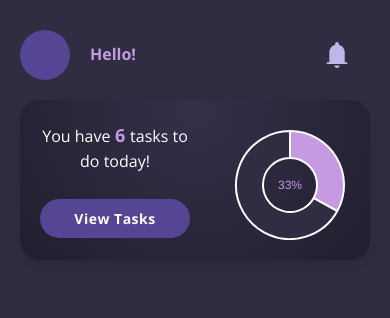
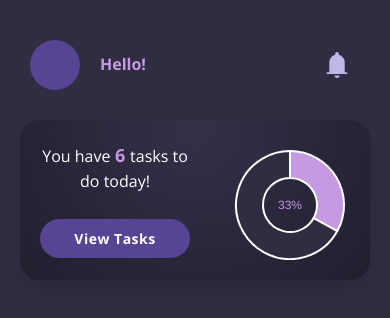
Before and after one commit to CalvinTiley/toppalife-client, a React (Vite) app: page / in a window 390 px wide. Shown: the top 318 px of the page. Built offline with nearby package versions, Linux system fonts and the light colour scheme; no server answers; sample sign-in values are in the browser's storage.

Commit message:
feat: clip on mobile bottom bar, spacing change

```diff
--- a/src/components/MobileBottomBar/_mobile-bottom-bar.scss
+++ b/src/components/MobileBottomBar/_mobile-bottom-bar.scss
@@ -1,4 +1,4 @@
-@use "../../scss/mixins" as *;
+@use "../../scss/mixins";
 
 .mobile-bottom-bar {
     display: flex;
@@ -14,9 +14,9 @@
     border-top-left-radius: 2.5rem;
     border-top-right-radius: 2.5rem;
 
-    background-color: var(--color-background-2);
+    background: radial-gradient(circle at top center, transparent 3rem, var(--color-background-2) 3rem);
 
-    @include tablet {
+    @include mixins.tablet {
         display: none;
     }
 
--- a/src/components/UserGreeting/_user-greeting.scss
+++ b/src/components/UserGreeting/_user-greeting.scss
@@ -2,6 +2,9 @@
     display: flex;
     align-items: center;
     gap: 2rem;
+
+    padding: 1rem;
+    border-radius: 2rem;
 
     &__photo {
         display: flex;
@@ -9,6 +12,7 @@
         justify-content: center;
 
         width: 5rem;
+        min-width: 5rem;
         height: 5rem;
         border-radius: 50%;
 
@@ -35,13 +39,15 @@
     }
 
     &__name {
+        overflow: hidden;
+
         font-size: 2rem;
         font-weight: 600;
+        white-space: nowrap;
+        text-overflow: ellipsis;
     }
 
     .button--user-greeting-notification {
-        margin-right: 1rem;
-
         background-color: unset;
 
         .icon {
```
